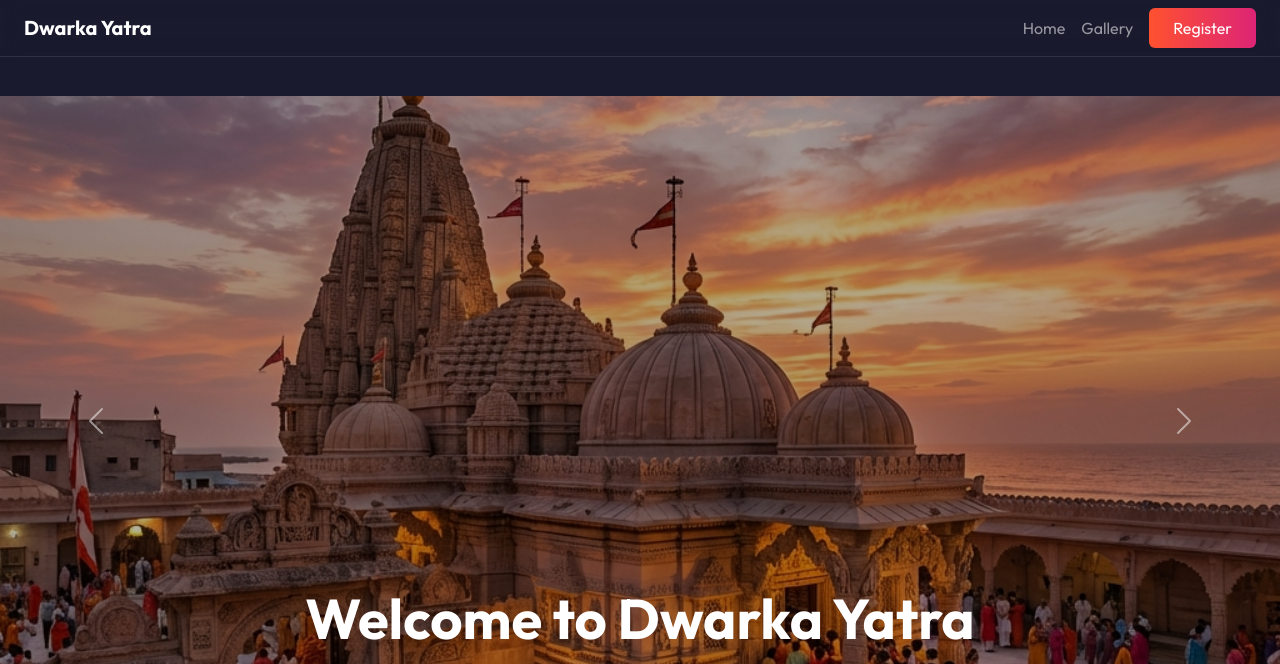
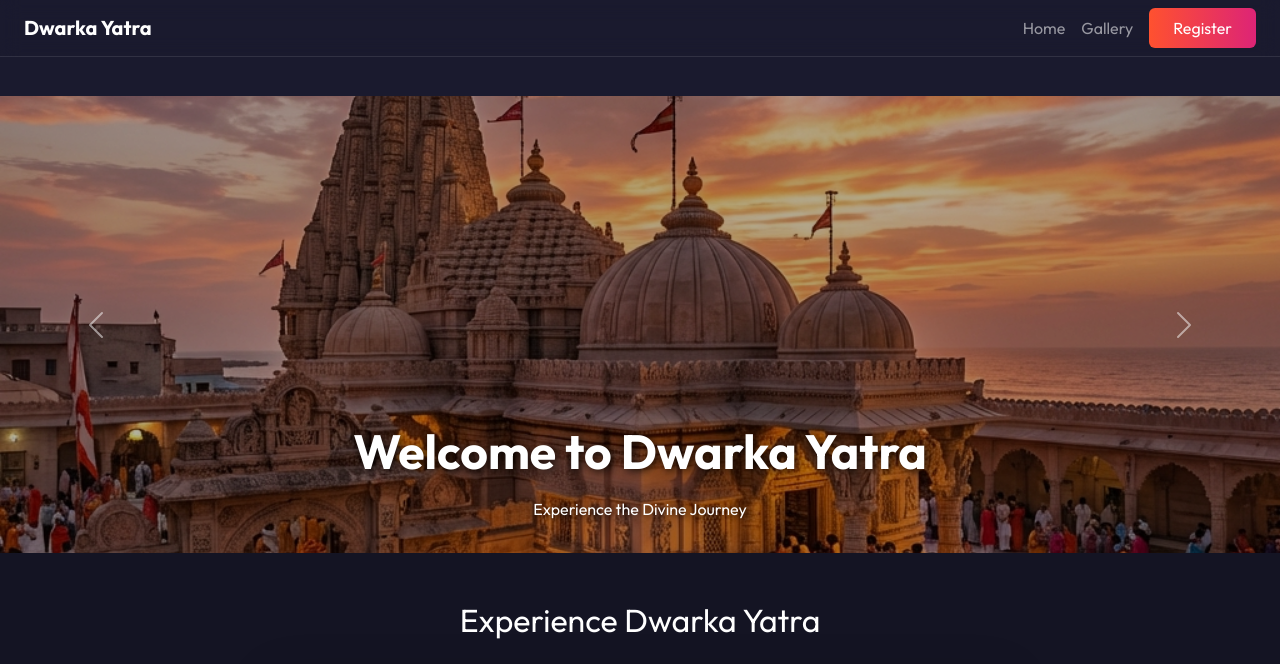
Before and after one commit to avishkarjaiswal/my-yatra-app, a Flask app: page / in a window 1280 px wide. Shown: the top 664 px of the page. Run offline with Flask 3, Linux system fonts and the light colour scheme; some libraries are stand-ins or nearby versions; grey boxes are pictures that could not be loaded.

Commit message:
Update carousel images and UI enhancements

```diff
--- a/templates/base.html
+++ b/templates/base.html
@@ -80,8 +80,8 @@
                         <i class="bi bi-envelope-fill text-warning"></i>
                         <div>
                             <small class="text-muted d-block">Email Us</small>
-                            <a href="mailto:avishkarjaiswal6@gmail.com" class="text-white text-decoration-none">
-                                avishkarjaiswal6@gmail.com
+                            <a href="mailto:dwarka.yatra2026@gmail.com" class="text-white text-decoration-none">
+                                dwarka.yatra2026@gmail.com
                             </a>
                         </div>
                     </div>
--- a/templates/index.html
+++ b/templates/index.html
@@ -4,45 +4,31 @@
 <!-- Hero Carousel Banner -->
 <section class="p-0">
     <div id="heroCarousel" class="carousel slide carousel-fade" data-bs-ride="carousel" data-bs-interval="4000">
-        <div class="carousel-inner">
+        <div class="carousel-inner hero-carousel-responsive">
             <div class="carousel-item active">
-                <img src="{{ url_for('static', filename='images/dwarka1.png') }}" class="d-block w-100"
-                    alt="Dwarka Temple" style="height: 650px; object-fit: cover; filter: brightness(0.7);">
+                <img src="{{ url_for('static', filename='images/dwarka1.png') }}" class="d-block w-100 carousel-img"
+                    alt="Dwarka Temple">
                 <div class="carousel-caption">
-                    <h1 class="display-4 fw-bold">Welcome to Dwarka Yatra</h1>
-                    <p class="lead">Experience the Divine Journey</p>
+                    <h1 class="carousel-title">Welcome to Dwarka Yatra</h1>
+                    <p class="carousel-text">Experience the Divine Journey</p>
                 </div>
             </div>
             <div class="carousel-item">
-                <img src="{{ url_for('static', filename='images/dwarka2.png') }}" class="d-block w-100"
-                    alt="Spiritual Gathering" style="height: 650px; object-fit: cover; filter: brightness(0.7);">
-                <div class="carousel-caption">
-                    <h1 class="display-4 fw-bold">Join Thousands of Devotees</h1>
-                    <p class="lead">Spiritual Journey to Krishna's Kingdom</p>
-                </div>
+                <img src="{{ url_for('static', filename='images/dwarka2.png') }}" class="d-block w-100 carousel-img"
+                    alt="Spiritual Gathering">
             </div>
             <div class="carousel-item">
-                <img src="{{ url_for('static', filename='images/dwarka3.png') }}" class="d-block w-100"
-                    alt="Dwarka Coastline" style="height: 650px; object-fit: cover; filter: brightness(0.7);">
-                <div class="carousel-caption">
-                    <h1 class="display-4 fw-bold">Sacred Coastal City</h1>
-                    <p class="lead">Where Spirituality Meets the Sea</p>
-                </div>
+                <img src="{{ url_for('static', filename='images/dwarka3.png') }}" class="d-block w-100 carousel-img"
+                    alt="Dwarka Coastline">
             </div>
             <div class="carousel-item">
-                <img src="{{ url_for('static', filename='images/dwarka4.png') }}" class="d-block w-100"
-                    alt="Temple Interior" style="height: 650px; object-fit: cover; filter: brightness(0.7);">
-                <div class="carousel-caption">
-                    <h1 class="display-4 fw-bold">Ancient Architecture</h1>
-                    <p class="lead">Witness Divine Craftsmanship</p>
-                </div>
+                <img src="{{ url_for('static', filename='images/dwarka4.png') }}" class="d-block w-100 carousel-img"
+                    alt="Temple Interior">
             </div>
             <div class="carousel-item">
-                <img src="{{ url_for('static', filename='images/dwarka5.png') }}" class="d-block w-100"
-                    alt="Happy Pilgrims" style="height: 650px; object-fit: cover; filter: brightness(0.7);">
+                <img src="{{ url_for('static', filename='images/dwarka5.png') }}" class="d-block w-100 carousel-img"
+                    alt="Happy Pilgrims">
                 <div class="carousel-caption">
-                    <h1 class="display-4 fw-bold">Create Lasting Memories</h1>
-                    <p class="lead">Book Your Spiritual Journey Today</p>
                     <a href="{{ url_for('register') }}" class="btn btn-warning btn-lg mt-3">Register Now</a>
                 </div>
             </div>
@@ -57,6 +43,161 @@
         </button>
     </div>
 </section>
+
+<style>
+    /* Responsive Carousel Styling - Maintains 1920:650 aspect ratio */
+    .hero-carousel-responsive {
+        position: relative;
+        width: 100%;
+        /* Using aspect-ratio to maintain 1920:650 (2.95:1) ratio */
+        aspect-ratio: 2.95 / 1;
+    }
+
+    .hero-carousel-responsive .carousel-item {
+        height: 100%;
+    }
+
+    .hero-carousel-responsive .carousel-img {
+        width: 100%;
+        height: 100%;
+        object-fit: cover;
+        filter: brightness(0.7);
+    }
+
+    /* Responsive adjustments for different screen sizes */
+    @media (max-width: 576px) {
+
+        /* Mobile phones - reduce height for better visibility */
+        .hero-carousel-responsive {
+            aspect-ratio: 1.5 / 1;
+            min-height: 300px;
+            max-height: 400px;
+        }
+
+        .carousel-title {
+            font-size: 1.5rem !important;
+            font-weight: bold;
+        }
+
+        .carousel-text {
+            font-size: 0.9rem !important;
+        }
+
+        .carousel-caption {
+            bottom: 2% !important;
+            padding-bottom: 10px !important;
+        }
+
+        .carousel-caption .btn {
+            font-size: 0.875rem;
+            padding: 8px 16px !important;
+            margin-top: 0 !important;
+        }
+    }
+
+    @media (min-width: 577px) and (max-width: 768px) {
+
+        /* Tablets - balanced ratio */
+        .hero-carousel-responsive {
+            aspect-ratio: 2 / 1;
+            min-height: 350px;
+            max-height: 450px;
+        }
+
+        .carousel-title {
+            font-size: 2rem !important;
+            font-weight: bold;
+        }
+
+        .carousel-text {
+            font-size: 1rem !important;
+        }
+
+        .carousel-caption {
+            bottom: 2% !important;
+            padding-bottom: 10px !important;
+        }
+    }
+
+    @media (min-width: 769px) and (max-width: 992px) {
+
+        /* Small desktops/large tablets */
+        .hero-carousel-responsive {
+            aspect-ratio: 2.5 / 1;
+            min-height: 400px;
+            max-height: 500px;
+        }
+
+        .carousel-title {
+            font-size: 2.5rem !important;
+            font-weight: bold;
+        }
+
+        .carousel-caption {
+            bottom: 2% !important;
+            padding-bottom: 10px !important;
+        }
+    }
+
+    @media (min-width: 993px) and (max-width: 1400px) {
+
+        /* Medium desktops */
+        .hero-carousel-responsive {
+            aspect-ratio: 2.8 / 1;
+            max-height: 600px;
+        }
+
+        .carousel-title {
+            font-size: 3rem !important;
+            font-weight: bold;
+        }
+
+        .carousel-caption {
+            bottom: 2% !important;
+            padding-bottom: 15px !important;
+        }
+    }
+
+    @media (min-width: 1401px) {
+
+        /* Large desktops - original 1920:650 ratio */
+        .hero-carousel-responsive {
+            aspect-ratio: 2.95 / 1;
+            max-height: 650px;
+        }
+
+        .carousel-title {
+            font-size: 3.5rem !important;
+            font-weight: bold;
+        }
+
+        .carousel-caption {
+            bottom: 2% !important;
+            padding-bottom: 15px !important;
+        }
+    }
+
+    /* Carousel caption adjustments */
+    .carousel-caption {
+        bottom: 2%;
+        z-index: 10;
+        padding-bottom: 15px;
+    }
+
+    .carousel-caption .btn {
+        margin-top: 0;
+    }
+
+    .carousel-title {
+        text-shadow: 2px 2px 8px rgba(0, 0, 0, 0.8);
+        margin-bottom: 1rem;
+    }
+
+    .carousel-text {
+        text-shadow: 1px 1px 6px rgba(0, 0, 0, 0.8);
+        margin-bottom: 0.5rem;
+    }
+</style>
 
 <!-- YouTube Video Section -->
 <section class="py-5 bg-black bg-opacity-25">
```
Also changed, not shown: static/images/dwarka5.png.
